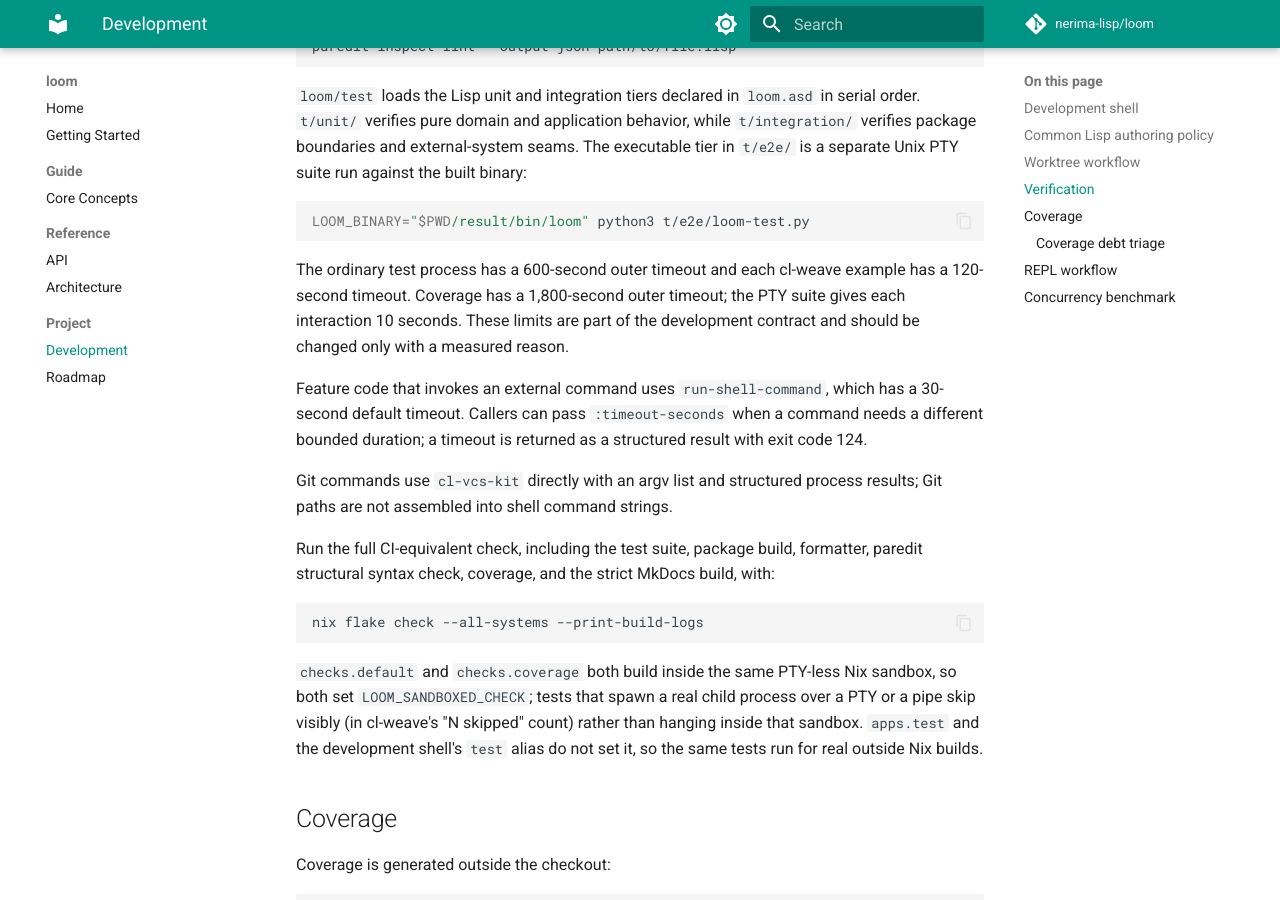
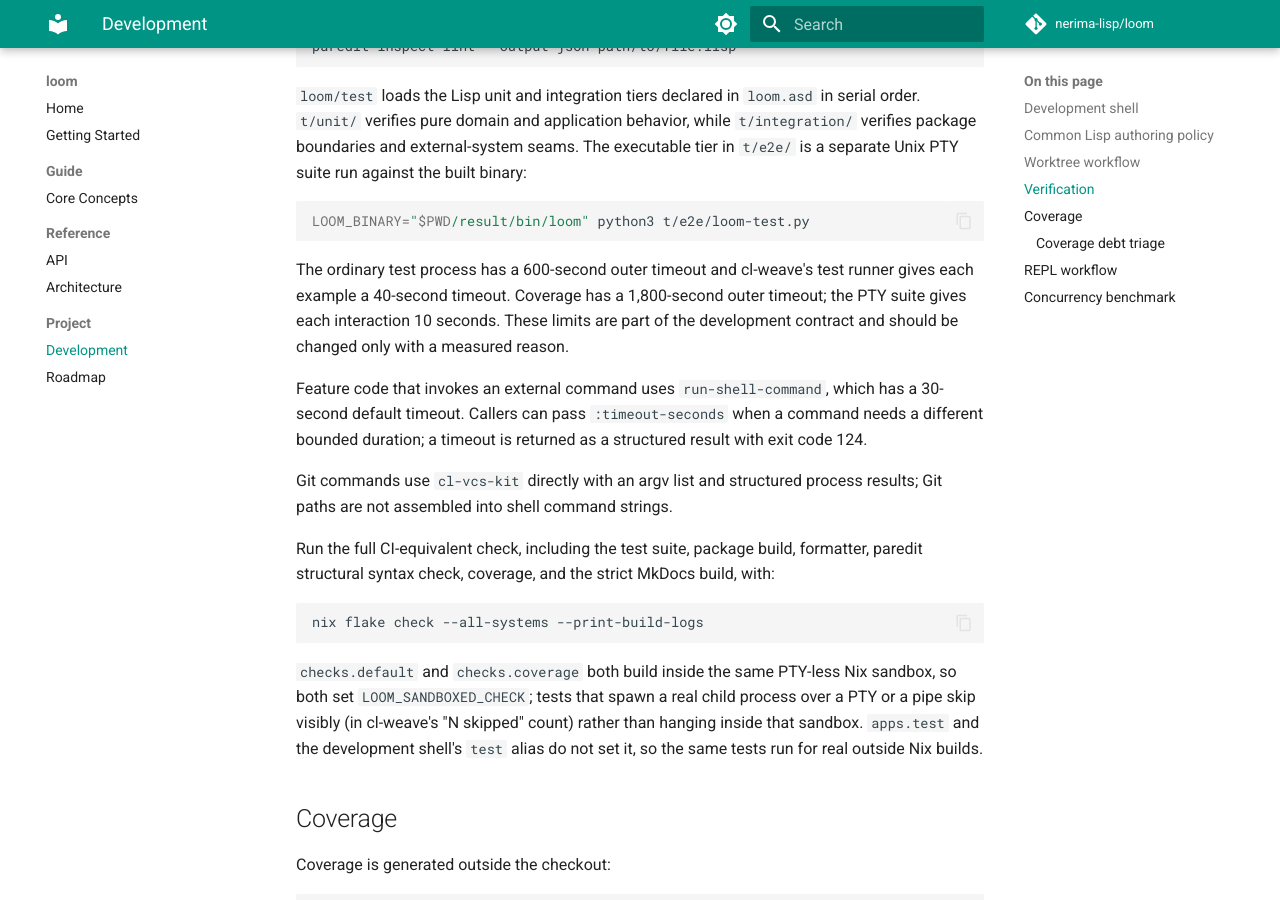
Before and after one commit to nerima-lisp/loom, an MkDocs documentation site: the page built from docs/src/project/development.md, in a window 1280 px wide and 900 px high, scrolled down 2087 px. Built offline with MkDocs 1.6.1 and Material for MkDocs 9.7.7, drawn with Linux system fonts in a browser that asks for light colours; comment, search, counter and statistics services are not loaded.

Commit message:
docs correct test timeout contract

````diff
--- a/docs/src/project/development.md
+++ b/docs/src/project/development.md
@@ -109,8 +109,9 @@ binary:
 LOOM_BINARY="$PWD/result/bin/loom" python3 t/e2e/loom-test.py
 ```
 
-The ordinary test process has a 600-second outer timeout and each cl-weave
-example has a 120-second timeout. Coverage has a 1,800-second outer timeout;
+The ordinary test process has a 600-second outer timeout and cl-weave's test
+runner gives each example a 40-second timeout. Coverage has a 1,800-second
+outer timeout;
 the PTY suite gives each interaction 10 seconds. These limits are part of the
 development contract and should be changed only with a measured reason.
 
````
